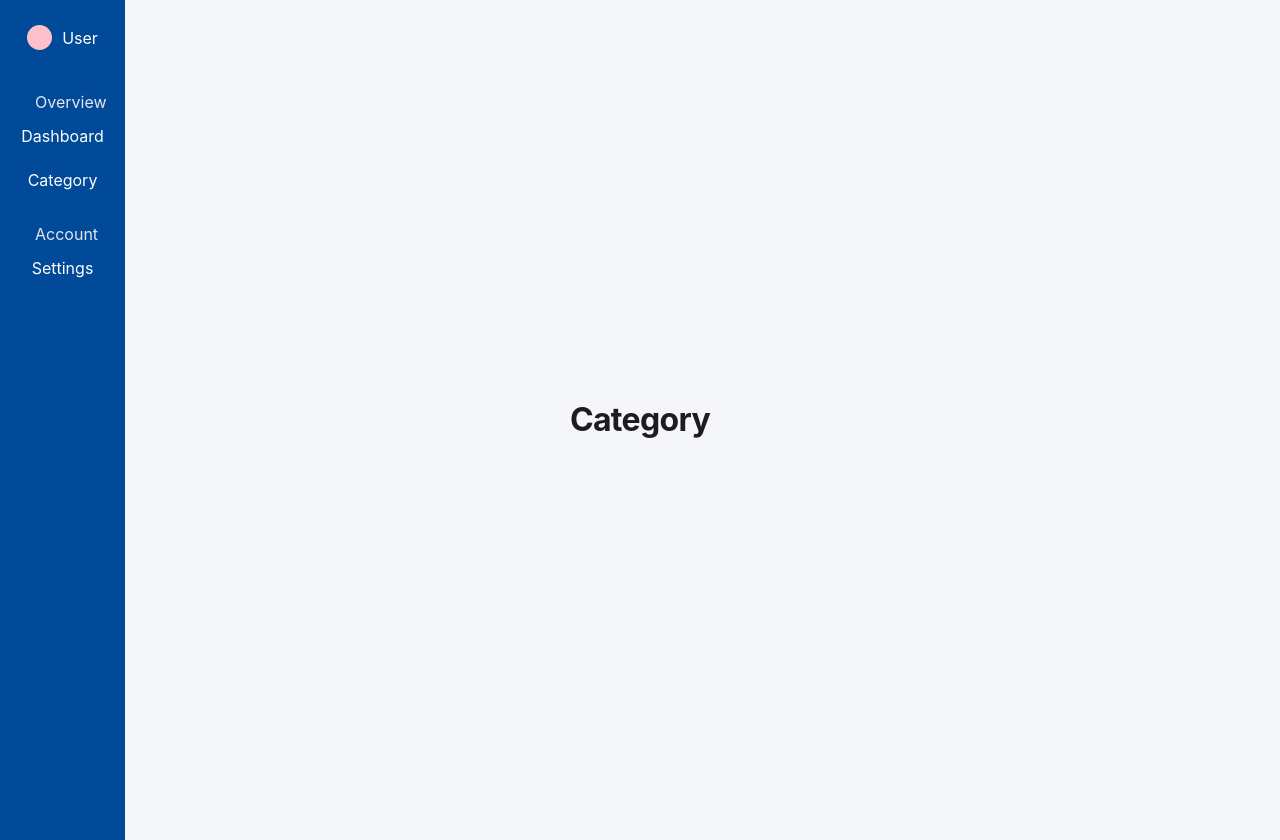
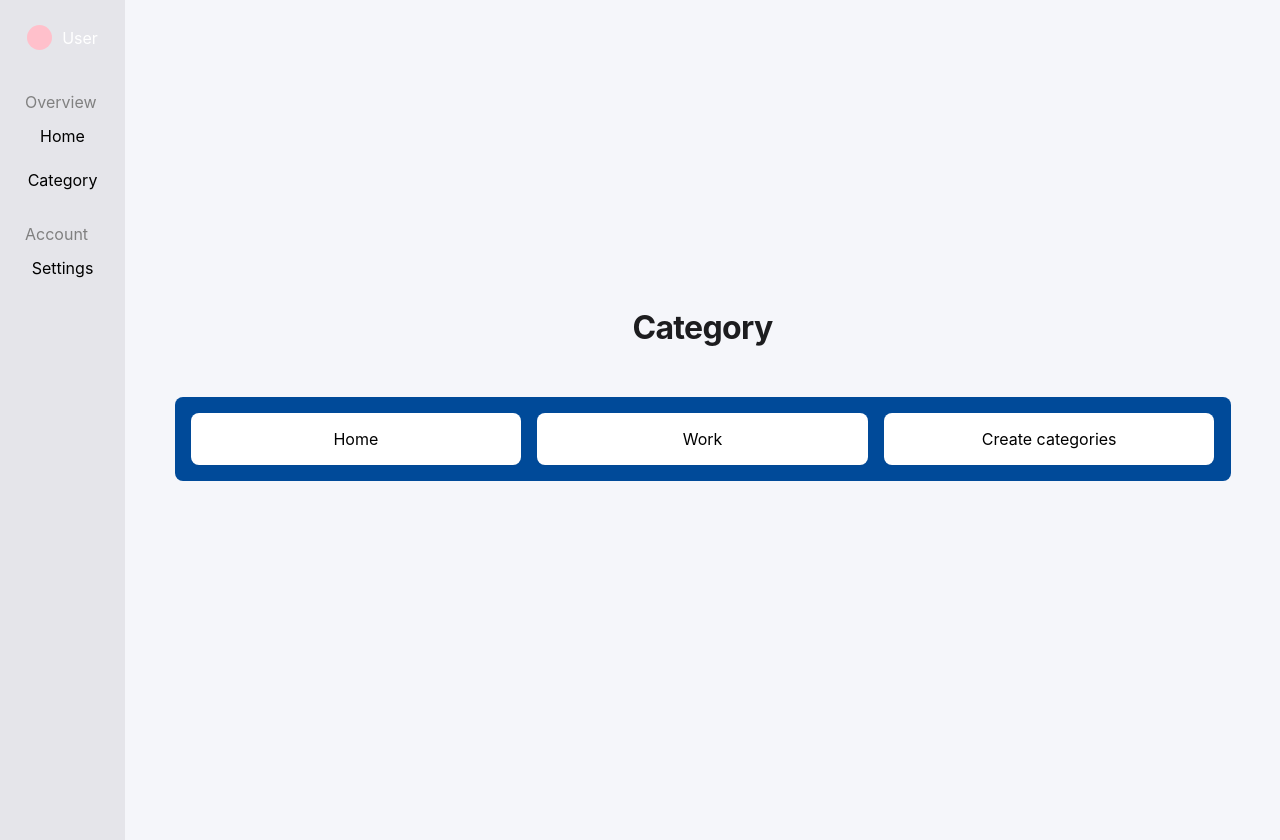
Before and after one commit to ketace06/Todo-list-React, a React app: page /category in a window 1280 px wide. Built offline with nearby package versions, Linux system fonts and the light colour scheme; no server answers; the HTML template or start-up script is replaced by a standard one.

Commit message:
feat: filtering with url and preparing categories

```diff
--- a/src/api/Api.ts
+++ b/src/api/Api.ts
@@ -60,10 +60,7 @@ export async function editTodo(updatedTodo: NewTodo, id: number) {
   try {
     await fetch(`${API_URL}?id=eq.${id}`, {
       method: "PATCH",
-      headers: {
-        Accept: "application/json",
-        "Content-Type": "application/json",
-      },
+      headers,
       body: JSON.stringify(updatedTodo),
     });
   } catch (error) {
--- a/src/assets/App.css
+++ b/src/assets/App.css
@@ -1,3 +1,17 @@
+.dark-mode,
+:root {
+  --warning-color: #ff3b30;
+}
+.dark-mode body,
+body,
+body.dark-mode,
+html {
+  background: var(--background-color);
+}
+.switch,
+html {
+  overflow: hidden;
+}
 :root {
   --background-color: #f5f6fa;
   --primary-color: #005bb5;
@@ -5,10 +19,8 @@
   --border-color: #e5e5ea;
   --third-color: #f5f5f7;
   --nav-color: #004a99;
-  --warning-color: #ff3b30;
   --hover-color: #003e80;
 }
-
 .dark-mode {
   --background-color: #18191a;
   --primary-color: #1e88e5;
@@ -16,63 +28,53 @@
   --border-color: #444654;
   --third-color: #23272f;
   --nav-color: #0d47a1;
-  --warning-color: #ff3b30;
   --hover-color: #1565c0;
 }
-
-body.dark-mode,
-.dark-mode body {
+.dark-mode body,
+body.dark-mode {
   color: #f5f6fa;
-  background: var(--background-color);
 }
-
-.dark-mode .todo-list,
+.dark-mode .input-text,
+.dark-mode .p-description,
+.dark-mode .select-filter,
 .dark-mode .task-item,
 .dark-mode .todo-form-popup,
-.dark-mode .select-filter,
-.dark-mode .input-text,
-.dark-mode .p-description {
+.dark-mode .todo-list {
   background-color: var(--third-color);
   color: #f5f6fa;
   border-color: var(--border-color);
 }
-
-.dark-mode .simple-button,
-.dark-mode .sidebar {
+.dark-mode .delete-edit-button button:hover,
+.dark-mode .sidebar,
+.dark-mode .simple-button {
   background-color: var(--primary-color);
   color: #fff;
 }
-
 .dark-mode .simple-button.clear-all {
   background-color: var(--warning-color);
   color: #fff;
 }
-
 .dark-mode .delete-edit-button button {
   background: var(--third-color);
   color: var(--primary-color);
   border-color: var(--border-color);
 }
-
-.dark-mode .delete-edit-button button:hover {
-  background-color: var(--primary-color);
+.dark-mode .p-form {
   color: #fff;
 }
-
-.dark-mode .p-form {
-  color: white;
+.dark-mode .sidebar {
+  background-color: var(--border-color);
 }
-
+.dark-mode .sidebar-li a:hover {
+  background-color: var(--third-color);
+  color: #fff;
+}
 .p-form {
-  color: black;
+  color: #000;
 }
-
 html {
   user-select: none;
-  background: var(--background-color);
-  overflow: hidden;
 }
-
 body {
   font-family:
     -apple-system, BlinkMacSystemFont, "Segoe UI", Roboto, Helvetica, Arial,
@@ -80,7 +82,6 @@ body {
   margin: 0;
   padding: 0;
   color: #1d1d1f;
-  background: var(--background-color);
   overflow-y: auto;
   overflow-x: hidden;
 }
@@ -90,15 +91,12 @@ body {
   height: 34px;
   margin: 0;
   z-index: 1;
-  overflow: hidden;
 }
-
 .switch input {
   opacity: 0;
   width: 0;
   height: 0;
 }
-
 .slider {
   position: absolute;
   cursor: pointer;
@@ -110,7 +108,6 @@ body {
   -webkit-transition: 0.4s;
   transition: 0.4s;
 }
-
 .slider:before {
   position: absolute;
   content: "";
@@ -118,34 +115,28 @@ body {
   width: 26px;
   left: 4px;
   bottom: 4px;
-  background-color: white;
+  background-color: #fff;
   -webkit-transition: 0.4s;
   transition: 0.4s;
 }
-
 input:checked + .slider {
   background-color: #2196f3;
 }
-
 input:focus + .slider {
   box-shadow: 0 0 1px #2196f3;
 }
-
 input:checked + .slider:before {
   -webkit-transform: translateX(26px);
   -ms-transform: translateX(26px);
   transform: translateX(26px);
 }
-
 .slider.round {
   border-radius: 34px;
   width: 60px;
 }
-
 .slider.round:before {
   border-radius: 50%;
 }
-
 h1,
 h2,
 p {
@@ -153,34 +144,31 @@ p {
   line-height: 1.5;
   font-weight: 400;
 }
-
 h1 {
   font-size: 2rem;
   font-weight: 700;
   line-height: 1.2;
   letter-spacing: -0.02em;
 }
-
+.title,
+h2 {
+  letter-spacing: -0.01em;
+}
 h2 {
   font-size: 1.5rem;
   font-weight: 600;
   line-height: 1.3;
-  letter-spacing: -0.01em;
 }
-
 p {
   font-size: 1rem;
   color: #3a3a3c;
 }
-
 .title {
   position: fixed;
   top: 75px;
   left: 100px;
   color: #1c1c1e;
-  letter-spacing: -0.01em;
 }
-
 .todo-app {
   display: flex;
   position: relative;
@@ -189,7 +177,6 @@ p {
   justify-content: center;
   height: 100vh;
 }
-
 button,
 select {
   cursor: pointer;
@@ -201,20 +188,17 @@ select {
     box-shadow 0.2s,
     color 0.2s;
 }
-
 .simple-button {
   background-color: var(--primary-color);
-  color: white;
+  color: #fff;
   font-weight: 600;
   padding: 10px 20px;
   border-radius: 12px;
 }
-
 .simple-button:hover {
   box-shadow: 0 4px 16px rgba(0, 122, 255, 0.15);
   background-color: #005ecb;
 }
-
 .actions-btn {
   display: flex;
   justify-content: space-between;
@@ -222,7 +206,6 @@ select {
   width: 70%;
   margin-top: 20px;
 }
-
 .select-filter {
   background-color: var(--third-color);
   color: #1c1c1e;
@@ -233,34 +216,33 @@ select {
   max-width: 140px;
   border: 1px solid var(--border-color);
 }
-
 .todo-form-popup {
   display: none;
   position: fixed;
   flex-direction: column;
   gap: 20px;
-  background-color: white;
-  padding: 32px 28px;
+  background-color: #fff;
   border-radius: 20px;
   box-shadow: 0 8px 32px rgba(60, 60, 67, 0.15);
-  width: 18vw;
-  max-width: 340px;
   opacity: 0;
   transform: translateY(30px) scale(0.98);
   transition:
-    opacity 0.3s ease,
-    transform 0.3s ease;
+    opacity 0.3s,
+    transform 0.3s;
   z-index: 5;
 }
-
+.error-text,
+.sidebar {
+  position: fixed;
+  z-index: 10;
+}
 .title-formclose-btn {
   display: flex;
   flex-direction: row;
   justify-content: space-between;
 }
-
 .close-btn {
-  background: none;
+  background: 0 0;
   color: #8e8e93;
   border: none;
   padding: 0;
@@ -276,19 +258,16 @@ select {
     color 0.2s,
     transform 0.2s;
 }
-
 .close-btn:hover {
   transform: scale(1.1);
   color: #ff3b30;
 }
-
 .form {
   display: flex;
   flex-direction: column;
   align-items: flex-start;
   gap: 12px;
 }
-
 .input-text,
 .p-description {
   background-color: var(--third-color);
@@ -304,44 +283,46 @@ select {
   resize: none;
   color: #1c1c1e;
 }
-
+.add-filter,
+.list-title,
+.sort-title,
+.task-info,
+.task-item,
+.todo-list,
+.user {
+  display: flex;
+}
+.sidebar,
+.sort-title {
+  transition: background-color 0.3s;
+}
 .input-text:focus,
 .p-description:focus {
   border-color: var(--primary-color);
-  outline: none;
+  outline: 0;
 }
-
 .clear-all {
   background-color: var(--warning-color);
-  color: white;
+  color: #fff;
   font-weight: 600;
 }
-
 .clear-all:hover {
   background-color: #c1271a;
 }
 
-.todo-list-section {
-  width: 70%;
-}
-
-.checkboxes {
-  cursor: pointer;
-  accent-color: var(--primary-color);
-}
-
-.list-title {
+.home-page {
   display: flex;
-  justify-content: space-between;
+  flex-direction: column;
+  width: 100%;
+  height: 100%;
+  justify-content: center;
   align-items: center;
 }
 
 .todo-list {
-  display: flex;
   flex-direction: column;
-  background: white;
+  background: #fff;
   border-radius: 22px;
-  padding: 28px 36px;
   gap: 18px;
   max-height: 500px;
   box-shadow: 0 4px 24px rgba(60, 60, 67, 0.08);
@@ -350,46 +331,47 @@ select {
   scrollbar-color: #d1d1d6 #f2f2f7;
   border: 1px solid var(--border-color);
 }
-
+.todo-list-section {
+  width: 70%;
+}
+.checkboxes {
+  cursor: pointer;
+  accent-color: var(--primary-color);
+}
+.list-title {
+  justify-content: space-between;
+  align-items: center;
+}
 .todo-list::-webkit-scrollbar {
   width: 8px;
   background: #f2f2f7;
   border-radius: 8px;
 }
-
 .todo-list::-webkit-scrollbar-thumb {
   background: #d1d1d6;
   border-radius: 8px;
 }
-
 .todo-list::-webkit-scrollbar-thumb:hover {
   background: #bdbdbd;
 }
-
 .task-item {
-  display: flex;
   padding: 22px;
   background-color: var(--third-color);
-  gap: 20px;
   border-radius: 14px;
   max-width: 100%;
   box-sizing: border-box;
   word-break: break-word;
   border: 1px solid var(--border-color);
 }
-
 .task-info {
-  display: flex;
   flex-direction: column;
   flex: 1;
 }
-
 .delete-edit-button {
   display: flex;
   flex-direction: row;
   gap: 10px;
 }
-
 .delete-edit-button button {
   width: 44px;
   height: 44px;
@@ -399,66 +381,32 @@ select {
   border-radius: 18px;
   border: 1px solid var(--border-color);
 }
-
 .delete-edit-button button:hover {
   background-color: var(--primary-color);
-  color: white;
-  transition: all 0.1s ease;
+  color: #fff;
+  transition: 0.1s;
   transform: scale(1.05);
 }
-
 .error-text {
-  position: fixed;
   background-color: var(--warning-color);
-  color: white;
+  color: #fff;
   padding: 25px;
   border-radius: 10px;
   right: 20px;
   top: 20px;
   font-weight: 600;
-  z-index: 10;
 }
-
 .sort-title {
-  display: flex;
   justify-content: center;
   align-items: center;
   font-weight: 600;
-  transition: background-color 0.3s ease;
   margin: 30px;
-}
-
-@media (max-width: 1500px) {
-  .todo-app {
-    margin: 0 10px;
-  }
-
-  .todo-form-popup {
-    width: 55vw;
-    margin: auto;
-    left: 0;
-    right: 0;
-  }
-  .todo-form-popup {
-    width: 55vw;
-    max-width: 98vw;
-    margin: auto;
-    padding: 30px;
-    box-sizing: border-box;
-    left: 0;
-    right: 0;
-  }
-  .error-text {
-    right: 20px;
-    top: 20px;
-  }
 }
 .todo-app {
   margin: 0 auto;
   padding: 20px;
   max-width: 1200px;
 }
-
 .todo-form-popup {
   width: 50vw;
   max-width: 600px;
@@ -468,22 +416,16 @@ select {
   left: 0;
   right: 0;
 }
-
 .todo-list {
   padding: 40px;
 }
-
 .task-item {
-  display: flex;
   gap: 20px;
   align-items: center;
 }
-
 .add-filter {
-  display: flex;
   justify-content: space-between;
 }
-
 .circle {
   height: 25px;
   width: 25px;
@@ -491,43 +433,36 @@ select {
   border-radius: 50%;
   display: inline-block;
 }
-
 .user {
-  display: flex;
   flex-direction: row;
   justify-content: center;
   align-items: center;
   gap: 10px;
   margin-bottom: 20px;
-  color: white;
+  color: #fff;
 }
-
+.settings-page,
+.sidebar {
+  flex-direction: column;
+  display: flex;
+}
 .section-title p {
   margin-top: 20px;
   color: gray;
 }
-
-.settings-page {
-  display: flex;
-  flex-direction: column;
+.category-card,
+.sidebar-li a {
+  color: #000;
+  border-radius: 8px;
 }
-
 .sidebar {
-  display: flex;
-  flex-direction: column;
-  position: fixed;
   top: 0;
   left: 0;
   width: 75px;
   height: 100%;
   padding: 25px;
   margin: 0;
-  background-color: var(--nav-color);
-  z-index: 10;
-  transition: background-color 0.3s ease;
-}
-.sidebar p {
-  padding: 0 10px;
+  background-color: var(--border-color);
 }
 .sidebar-list {
   display: flex;
@@ -537,49 +472,65 @@ select {
   margin: 0;
   width: 100%;
 }
-
 .sidebar-li {
   text-align: center;
   width: 100%;
 }
-
 .sidebar-li a {
   text-decoration: none;
-  color: white;
   display: flex;
   justify-content: center;
   align-items: center;
   padding: 12px 0;
   width: 100%;
   transition:
-    background-color 0.3s ease,
-    color 0.3s ease;
-  border-radius: 8px;
+    background-color 0.3s,
+    color 0.3s;
 }
-
 .sidebar-li a:hover {
   background-color: var(--hover-color);
   color: #e0e0e0;
 }
-
-.dark-mode .sidebar-li a:hover {
-  background-color: var(--hover-color);
-  color: #fff;
-}
-
-.sidebar p {
-  color: var(--border-color);
-}
-
 .add-btn {
   display: flex;
 }
-
-.add-btn-responsive {
+.categories-page {
+  display: flex;
+  flex-direction: column;
+  align-items: center;
+  justify-content: center;
+  margin-left: 125px;
+  height: 100%;
+  width: 100%;
+}
+.categories-grid {
+  display: grid;
+  grid-template-columns: repeat(auto-fit, minmax(100px, 1fr));
+  gap: 1rem;
+  background-color: var(--nav-color);
+  padding: 1rem;
+  width: 80vw;
+  margin: 50px;
+  border-radius: 8px;
+}
+.category-card {
+  background-color: #fff;
+  padding: 1rem;
+}
+.rounded-btn {
   display: none;
 }
 
+@media (max-width: 1500px) {
+  .home-page {
+    margin-left: 125px;
+  }
+}
+
 @media (max-width: 800px) {
+  .home-page {
+    margin-left: 0;
+  }
   .actions-btn {
     width: 100vw;
     flex-direction: column;
@@ -589,17 +540,15 @@ select {
     padding: 10px;
     gap: 10px;
   }
-
-  .add-btn {
+  .add-btn,
+  .sidebar p,
+  .user {
     display: none;
-  }
-  .add-btn-responsive {
-    display: flex;
   }
   .rounded-btn {
     display: flex;
     position: fixed;
-    bottom: 100px;
+    bottom: 80px;
     left: 50%;
     transform: translateX(-50%);
     width: 60px;
@@ -608,10 +557,9 @@ select {
     align-items: center;
     justify-content: center;
     background-color: var(--primary-color);
-    color: white;
+    color: #fff;
     box-shadow: 0 4px 8px rgba(0, 0, 0, 0.2);
   }
-
   .select-filter {
     width: 75%;
     max-width: none;
@@ -624,12 +572,6 @@ select {
     top: auto;
     flex-direction: row;
     padding: 0;
-  }
-  .sidebar p {
-    display: none;
-  }
-  .user {
-    display: none;
   }
   .sidebar-list {
     flex-direction: row;
@@ -653,28 +595,26 @@ select {
   .todo-app {
     padding: 10px;
   }
-
   .todo-list {
     padding: 30px;
   }
-
   .task-item {
     flex-direction: column;
     gap: 10px;
     align-items: flex-start;
   }
-
   .add-filter {
     flex-direction: column;
     gap: 15px;
   }
+  .categories-page {
+    margin: 0;
+  }
 }
-
 @media (max-width: 450px) {
   .todo-app {
     padding: 0;
   }
-
   .todo-list-section {
     width: 90vw;
     padding: 0;
@@ -684,3 +624,13 @@ select {
     transform: translateX(-50%);
   }
 }
+@media (max-height: 830px) {
+  .todo-list {
+    max-height: 360px;
+  }
+}
+@media (max-height: 700px) {
+  .todo-list {
+    max-height: 300px;
+  }
+}
--- a/src/components/CategoriesPage.tsx
+++ b/src/components/CategoriesPage.tsx
@@ -1,8 +1,18 @@
 const CategoriesPage = () => {
   return (
-    <div>
+    <div className="categories-page">
       <h1>Category</h1>
-      {}
+      <div className="categories-grid">
+        <button type="button" className="category-card">
+          Home
+        </button>
+        <button type="button" className="category-card">
+          Work
+        </button>
+        <button type="button" className="category-card">
+          Create categories
+        </button>
+      </div>
     </div>
   );
 };
--- a/src/components/Sidebar.tsx
+++ b/src/components/Sidebar.tsx
@@ -11,7 +11,7 @@ const Sidebar = () => {
         <div className="section-title">
           <p>Overview</p>
           <li className="sidebar-li">
-            <NavLink to="/">Dashboard</NavLink>
+            <NavLink to="/">Home</NavLink>
           </li>
           <li className="sidebar-li">
             <NavLink to="/category">Category</NavLink>
--- a/src/components/TodoForm.tsx
+++ b/src/components/TodoForm.tsx
@@ -35,7 +35,7 @@ const TodoForm = ({ onAddTodo, todoToEdit, onEditTodo }: TodoFormProps) => {
       return;
     }
     if (todoToEdit) {
-      await onEditTodo({
+      onEditTodo({
         id: todoToEdit.id,
         title: title.trim(),
         due_date: date || null,
--- a/src/components/TodoListSection.tsx
+++ b/src/components/TodoListSection.tsx
@@ -64,7 +64,7 @@ const TodoListSection = ({
   });
 
   return (
-    <div>
+    <>
       <ul className="todo-list">
         <span className="sort-title">
           {sortBy === "recent"
@@ -121,7 +121,7 @@ const TodoListSection = ({
           </li>
         ))}
       </ul>
-    </div>
+    </>
   );
 };
 
```
Also changed, not shown: src/components/HomePage.tsx (+22 -6 lines), src/components/Types.ts (+3 -4 lines).
